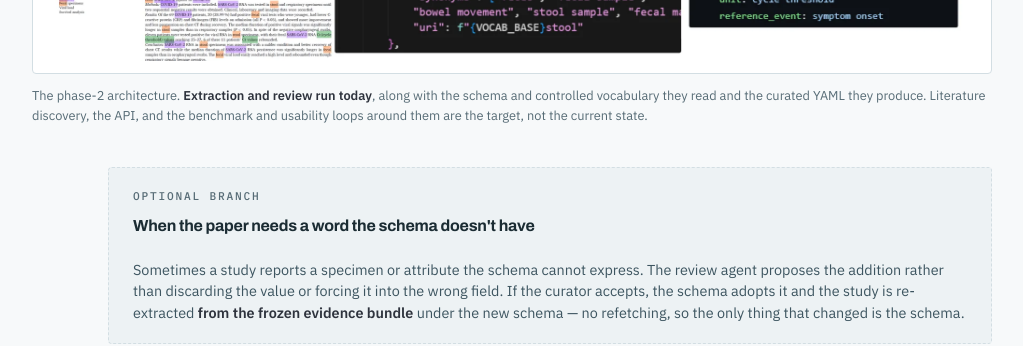
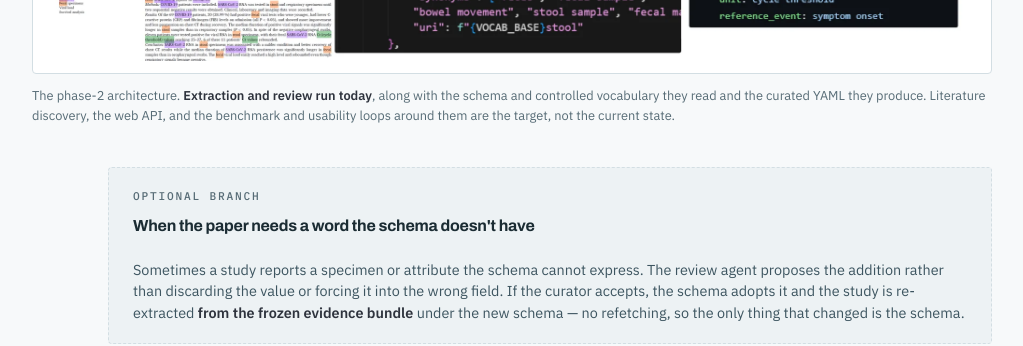
Before and after one commit to shedding-hub/shedding-hub.github.io, a Jekyll site: the page built from curation.html, in a window 1280 px wide and 900 px high, scrolled down 1726 px. Shown: the part 173-519 px from the top of the window, without its empty margins (128-1151 px from the left). Built offline with Jekyll 4.4.1, drawn with Linux system fonts in a browser that asks for light colours; nearby versions of some CDN libraries.

Commit message:
Say "web API" on the roadmap, so it stops contradicting the Package page
The Package page documents an API reference -- the library's public functions
and classes -- which exists and is live. The curation roadmap then listed "An
API" as unbuilt. Both were accurate, but sharing the bare word made the site
look like it was denying something it also linked to.

The roadmap item is a web API: querying the catalogue over HTTP. Named as such
here and in the diagram caption. The Package page keeps "API reference", which
is the ordinary term for what it is.

Co-Authored-By: Claude Opus 5 <noreply@anthropic.com>

```diff
--- a/curation.html
+++ b/curation.html
@@ -118,7 +118,7 @@ title: AI Curation - Shedding Hub
       <figcaption>
         The phase-2 architecture. <strong>Extraction and review run today</strong>, along
         with the schema and controlled vocabulary they read and the curated YAML they
-        produce. Literature discovery, the API, and the benchmark and usability loops
+        produce. Literature discovery, the web API, and the benchmark and usability loops
         around them are the target, not the current state.
       </figcaption>
     </figure>
@@ -290,7 +290,12 @@ title: AI Curation - Shedding Hub
       </div>
       <div class="column is-6">
         <div class="planned">
-          <h3 class="title is-6">An API</h3>
+          {%- comment -%}
+            "A web API", not "an API": the Package page already documents the
+            library's API reference, which exists. Sharing the bare word made the
+            roadmap read as though that were unbuilt too.
+          {%- endcomment -%}
+          <h3 class="title is-6">A web API</h3>
           <p>
             Query the catalogue over HTTP rather than downloading it, for pipelines that
             want a slice rather than the whole repository.
```
